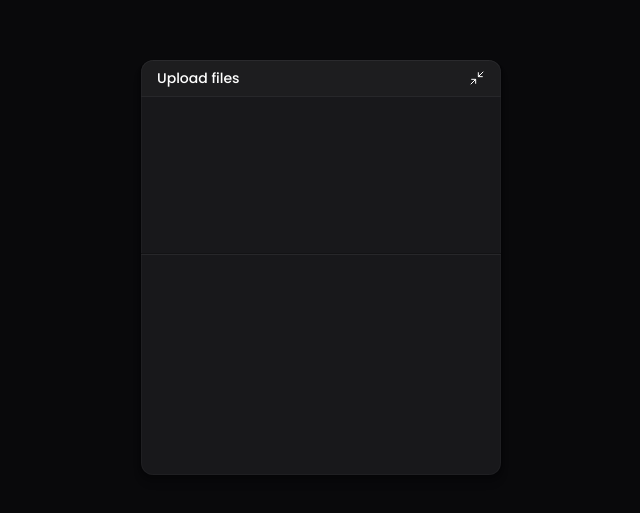
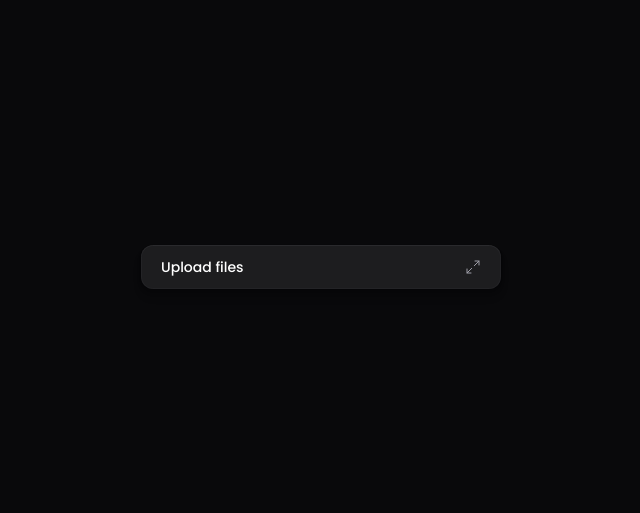
Before and after one commit to brunofhorn/upload-web, a React (Vite) app: page / in a window 1280 px wide. Shown: the part 133-646 px from the top of the page, without its empty margins (319-959 px from the left). Built offline with nearby package versions, Linux system fonts and the light colour scheme.

Commit message:
feat: add collapsible option

```diff
--- a/package.json
+++ b/package.json
@@ -10,10 +10,12 @@
     "preview": "vite preview"
   },
   "dependencies": {
+    "@radix-ui/react-collapsible": "^1.1.11",
     "@tailwindcss/vite": "^4.1.11",
     "lucide-react": "^0.525.0",
     "react": "^19.1.0",
     "react-dom": "^19.1.0",
+    "tailwind-variants": "^1.0.0",
     "tailwindcss": "^4.1.11"
   },
   "devDependencies": {
--- /dev/null
+++ b/src/components/ui/button.tsx
@@ -0,0 +1,22 @@
+import type { ComponentProps } from "react";
+import { tv, type VariantProps } from 'tailwind-variants'
+
+const buttonVariants = tv({
+    base: 'text-zinc-400 rounded-lg hover:text-zinc-100 hover:bg-zinc-800 disabled:opacity-50 disabled:pointer-events-none',
+    variants: {
+        size: {
+            default: 'px-3 py-2',
+            icon: 'p-2',
+            'icon-sm': 'p-1'
+        }
+    },
+    defaultVariants: {
+        size: 'default'
+    }
+})
+
+export function Button({ size, className, ...props }: ComponentProps<'button'> & VariantProps<typeof buttonVariants>) {
+    return (
+        <button className={buttonVariants({ size, className })} {...props} />
+    )
+}
--- a/src/components/upload-widget-header.tsx
+++ b/src/components/upload-widget-header.tsx
@@ -1,12 +1,16 @@
 import { Minimize2 } from "lucide-react";
+import { Button } from "./ui/button";
+import * as Collapsible from "@radix-ui/react-collapsible";
 
-export function UploadWidgetHeader(){
+export function UploadWidgetHeader() {
     return (
         <div className="w-full p-4 py-2 bg-white-opacity-2 border-zinc-800 border-b flex items-center justify-between">
             <span className="text-sm font-medium">Upload files</span>
-            <button>
-                <Minimize2 strokeWidth={1.5} className="size-4" />
-            </button>
+            <Collapsible.Trigger asChild>
+                <Button size="icon" className="-mr-2">
+                    <Minimize2 strokeWidth={1.5} className="size-4" />
+                </Button>
+            </Collapsible.Trigger>
         </div>
     )
 }
--- /dev/null
+++ b/src/components/upload-widget-minimized-button.tsx
@@ -0,0 +1,11 @@
+import * as Collapsible from '@radix-ui/react-collapsible'
+import { Maximize2 } from 'lucide-react'
+
+export function UploadWidgetMinimizedButton(){
+    return(
+        <Collapsible.Trigger className='group w-full bg-white-opacity-2 py-3 px-5 flex items-center justify-between'>
+            <span className="text-sm font-medium">Upload files</span>
+                <Maximize2 strokeWidth={1.5} className="size-4 text-zinc-400 group-hover:text-zinc-100" />
+        </Collapsible.Trigger>
+    )
+}
--- a/src/components/upload-widget.tsx
+++ b/src/components/upload-widget.tsx
@@ -1,10 +1,19 @@
+import * as Collapsible from "@radix-ui/react-collapsible";
 import { UploadWidgetDropzone } from "./upload-widget-dropzone";
 import { UploadWidgetHeader } from "./upload-widget-header";
 import { UploadWidgetUploadList } from "./upload-widget-upload-list";
+import { useState } from "react";
+import { UploadWidgetMinimizedButton } from "./upload-widget-minimized-button";
 
-export function UploadWidget(){
+export function UploadWidget() {
+    const [isWidgetOpen, setIsWidgetOpen] = useState(false)
+
     return (
-        <div className="w-full bg-zinc-900 overflow-hidden max-w-[360px] rounded-xl shadow-shape">
+        <Collapsible.Root onOpenChange={setIsWidgetOpen}>
+            <div className="bg-zinc-900 overflow-hidden w-[360px] rounded-xl shadow-shape">
+                {!isWidgetOpen && <UploadWidgetMinimizedButton />}
+
+                <Collapsible.Content>
                     <UploadWidgetHeader />
 
                     <div className="flex flex-col gap-4 py-3">
@@ -14,6 +23,8 @@
 
                         <UploadWidgetUploadList />
                     </div>
+                </Collapsible.Content>
             </div>
+        </Collapsible.Root>
     )
 }
```
Also changed, not shown: 1 other file (tests, documents, lock files or other folders). Lines whose indentation alone changed are shown as unchanged.
